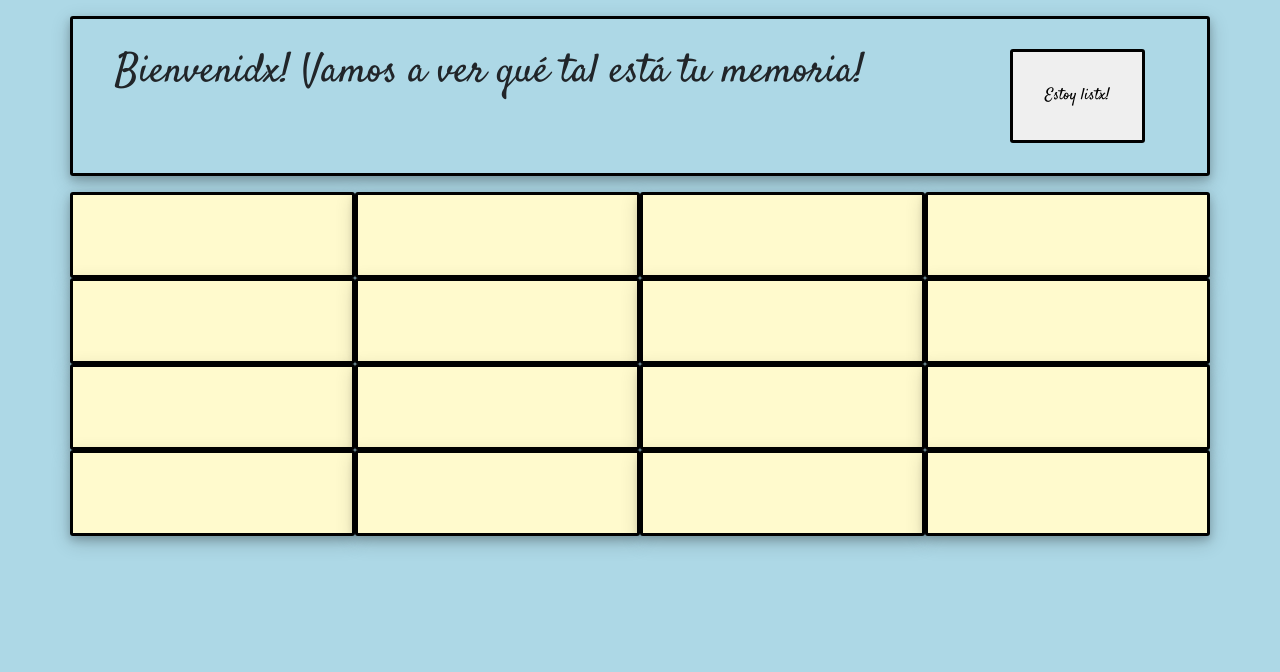
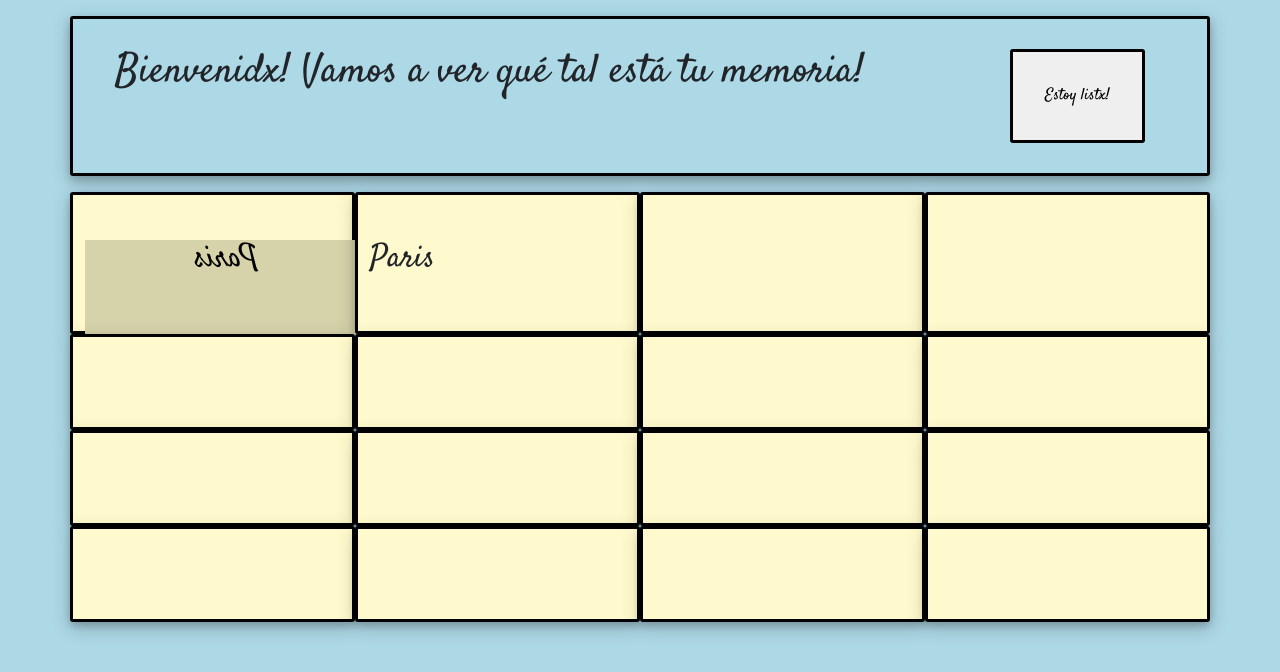
Before and after one commit to agustingalaxie/mimemotest, a website: page index.html in a window 1280 px wide. Drawn offline with nearby package versions, Linux system fonts and the light colour scheme.

Commit message:
mostrar contenido del cuadro
empce el codigo para mostrar el contenido cuando se clickea

```diff
--- a/index.html
+++ b/index.html
@@ -23,8 +23,24 @@
     </div>
     <div class="container">
         <div class="row">
-            <div class="col-3 cuadro"></div>
-            <div class="col-3 cuadro"></div>
+            <div class="col-3 cuadro" id="asd">
+                    <div class="contenido">
+                      <div class="frente">
+                      </div>
+                      <div class="interior">
+                        <h2>Paris</h2>
+                    </div>
+                  </div>
+            </div>
+            <div class="col-3 cuadro">
+                <div class="flip-box-inner">
+                  <div class="flip-box-front">
+                  </div>
+                  <div class="flip-box-back">
+                    <h2>Paris</h2>
+                </div>
+              </div>
+        </div>
             <div class="col-3 cuadro"></div>
             <div class="col-3 cuadro"></div>
         </div>
--- a/main.css
+++ b/main.css
@@ -9,13 +9,14 @@
     margin-top: 1em;
 }
 .cuadro{
-    background-color: lemonchiffon;
-    padding: 40px;
+    background-color: #fffacd;
+    padding: 45px;
     width: 40px;
     border: 3px solid black;
     border-radius: 3px;
     box-shadow: 0 4px 8px 0 rgba(0, 0, 0, 0.2), 0 6px 20px 0 rgba(0, 0, 0, 0.19);
     cursor: pointer;
+    perspective: 1000px
 }
 .display{
     padding: 30px;
@@ -31,3 +32,35 @@
 .button:hover{
     box-shadow: 0 4px 8px 0 rgba(0, 0, 0, 0.2), 0 6px 20px 0 rgba(0, 0, 0, 0.19);
 }
+
+.interior {
+    position: relative;
+    width: 100%;
+    height: 100%;
+    text-align: center;
+    transition: transform 0.8s;
+    transform-style: preserve-3d;
+  }
+
+.clickeado .interior {
+    transform: rotateY(180deg);
+  }
+
+.contenido, .frente {
+    position: absolute;
+    width: 100%;
+    height: 100%;
+    -webkit-backface-visibility: hidden;
+    backface-visibility: hidden;
+  }
+
+.frente {
+    background-color: #bbb;
+    color: black;
+  }
+
+.interior {
+    background-color: #d6d2aa;
+    color: #000;
+    transform: rotateY(180deg);
+  }
--- a/main.js
+++ b/main.js
@@ -0,0 +1,22 @@
+const cuadros = document.querySelectorAll("cuadro");
+
+cuadros.onclick = function (){
+
+}
+const cuadro = document.getElementById("asd");
+cuadro.onclick = function (e){
+    e.target.className = "col-3 cuadro clickeado";
+    e.preventDefault;
+}
+//function onclick de inicio
+    //function que atribuye valores a los cuadros, dos de cada valor
+
+    //que el cuadro se abra desde el medio
+
+
+//funcion onclick cuadro
+// "dar vuelta" el cuadro y mostrar un valor
+// "dar vuelta" otro cuadro y mostrar un valor
+// 1 segundo
+// si se acierta los dos valores juntos los cuadros quedan dados vuelta y cambian de color
+// si no los dos vuelven a esconderse
```
